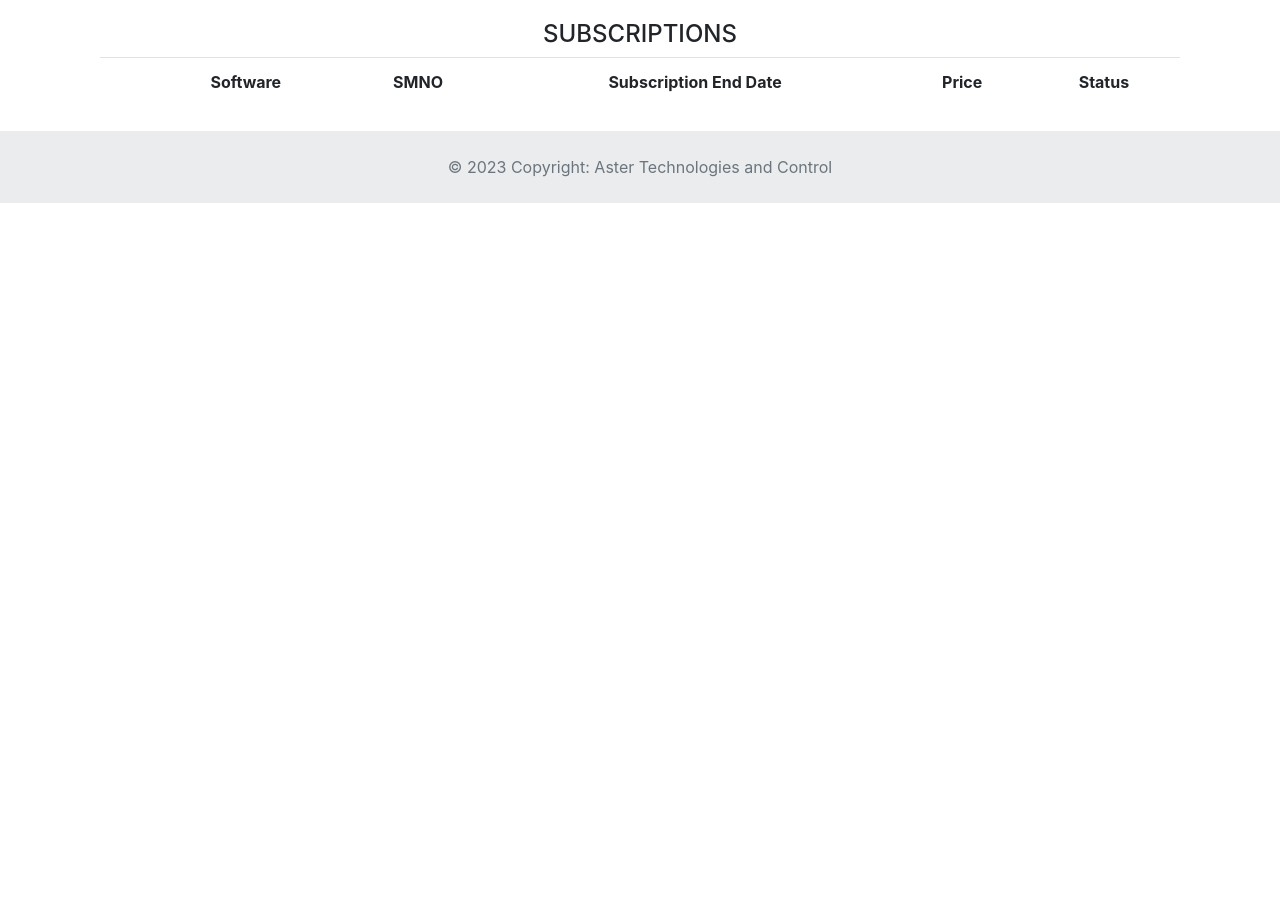
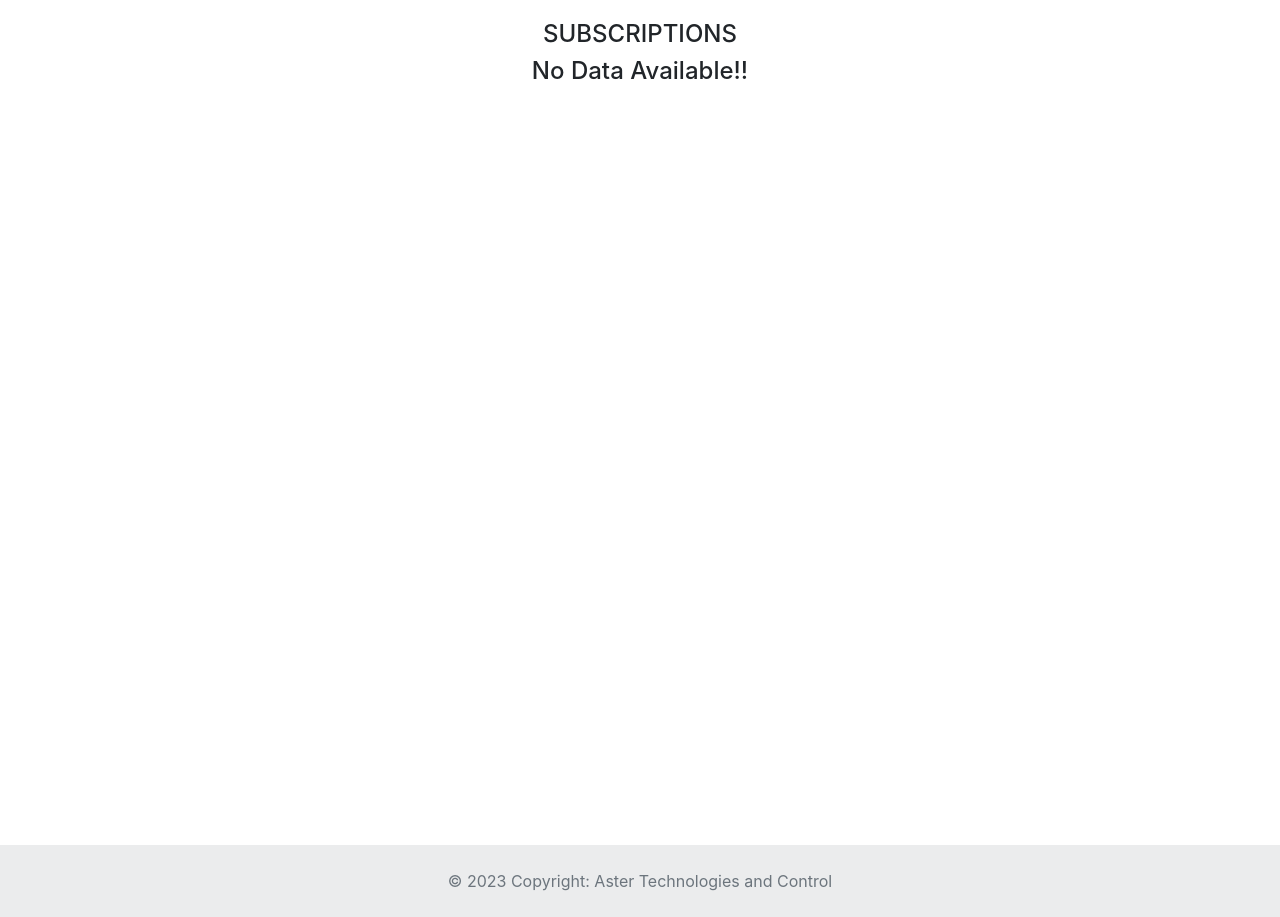
Before and after one commit to newaster/astercrm, a Django app: page /sublist/1/ in a window 1280 px wide. Shown: the part 72-989 px from the top of the page. Before the commit the page ends 275 px from the top, so only its background shows below. Run offline with Django 3.2, Linux system fonts and the light colour scheme; a user stored in the database is signed in; data comes from the database, SQL or seed files in the repository; both versions use the stored data as it was after the commit; lists and menus that the app fills with data are empty.

Commit message:
Add files via upload

```diff
--- a/astercrm/views.py
+++ b/astercrm/views.py
@@ -332,28 +332,32 @@ def managesale(request):
 		return render(request,'addsales_call.html',{'usr':usr,'soft':soft,'subs':m})
 
 	except:
-		return render(request,'sadb.html',{'error':"Invalid SMNO"})
+		return render(request,'sadb.html',{'error':True})
 
 
 def creport(request):
-	ms=request.GET['usrname']
+	try:
+		ms=request.GET['usrname']
 
-	a=User.objects.get(username=ms)
+		a=User.objects.get(username=ms)
 
-	name = a.first_name + ' ' + a.last_name
-	email = a.email
+		name = a.first_name + ' ' + a.last_name
+		email = a.email
 
-	mag="cedfefegererger"
-	mb="fefrerfe"
+		mag="cedfefegererger"
+		mb="fefrerfe"
 
-	response = HttpResponse(content_type='application/pdf')
-	response['Content-Disposition'] = 'attachment; filename="user_report.pdf"'
-	pdf_canvas = canvas.Canvas(response)
-	pdf_canvas.setTitle("Report")
-	pdf_canvas.drawString(50, 800, f'Name: {name}')
-	pdf_canvas.drawString(50, 780, f'Email: {email}')
-	pdf_canvas.drawString(50, 760, f'mag: {mag}')
-	pdf_canvas.drawString(50, 740, f'mb: {mb}')
-	pdf_canvas.save()
+		response = HttpResponse(content_type='application/pdf')
+		response['Content-Disposition'] = 'attachment; filename="user_report.pdf"'
+		pdf_canvas = canvas.Canvas(response)
+		pdf_canvas.setTitle("Report")
+		pdf_canvas.drawString(50, 800, f'Name: {name}')
+		pdf_canvas.drawString(50, 780, f'Email: {email}')
+		pdf_canvas.drawString(50, 760, f'mag: {mag}')
+		pdf_canvas.drawString(50, 740, f'mb: {mb}')
+		pdf_canvas.save()
 
-	return response
+		return response
+
+	except:
+		return render(request,'sadb.html',{'error':True})
--- a/templates/admindb.html
+++ b/templates/admindb.html
@@ -23,7 +23,7 @@ Dashboard
             <h6 class="card-subtitle mb-2 text-muted">Know Your Sales Stats</h6>
             <p class="card-text"><b>Total:</b>{{ csa }}</p>
             {% if userid %}
-            <a href="/csales/{{ userid }}/" class="card-link btn btn-primary">Check Status</a>
+            <a href="/csales/{{ userid }}/" class="card-link btn btn-primary" >Check Status</a>
             {% else %}
             <a href="/sales/" class="card-link btn btn-warning">Check Status</a>
             {% endif%}
--- a/templates/base.html
+++ b/templates/base.html
@@ -25,7 +25,7 @@
     {% endblock %}
 
 
-<div class="container h-100">
+<div class="container vh-100">
 {% block body %}
 
 
--- a/templates/sadb.html
+++ b/templates/sadb.html
@@ -7,7 +7,7 @@ Super Admin
 {% block body %}
 
 
-<div class="container">
+<div class="container" style="margin-top:80px;">
 
 {% if error %}
       <script type="text/javascript" class="alert alert-danger">
--- a/templates/sublist.html
+++ b/templates/sublist.html
@@ -13,11 +13,12 @@ Subsciption List
         {% include 'navbar.html' %}
 
 {% endif %}
-<div class="container text-center" style="margin-top:20px;">
+<div class="container" style="margin-top:20px;">
 
 
 <h4 align="center">SUBSCRIPTIONS</h4>
 
+{% if slist %}
 
 <table class="table">
   <tbody>
@@ -46,6 +47,9 @@ Subsciption List
   </tbody>
 </table>
 
+{% else %}
+            <h4 align="center">No Data Available!!</h4>
+{% endif %}
 
 </div>
 
```
Also changed, not shown: templates/sales.html (+7 -0 lines), templates/subscription.html (+8 -1 lines), astercrm/migrations/0006_auto_20230303_1702.py (added), astercrm/migrations/0007_auto_20230303_1705.py (added), db.sqlite3.
